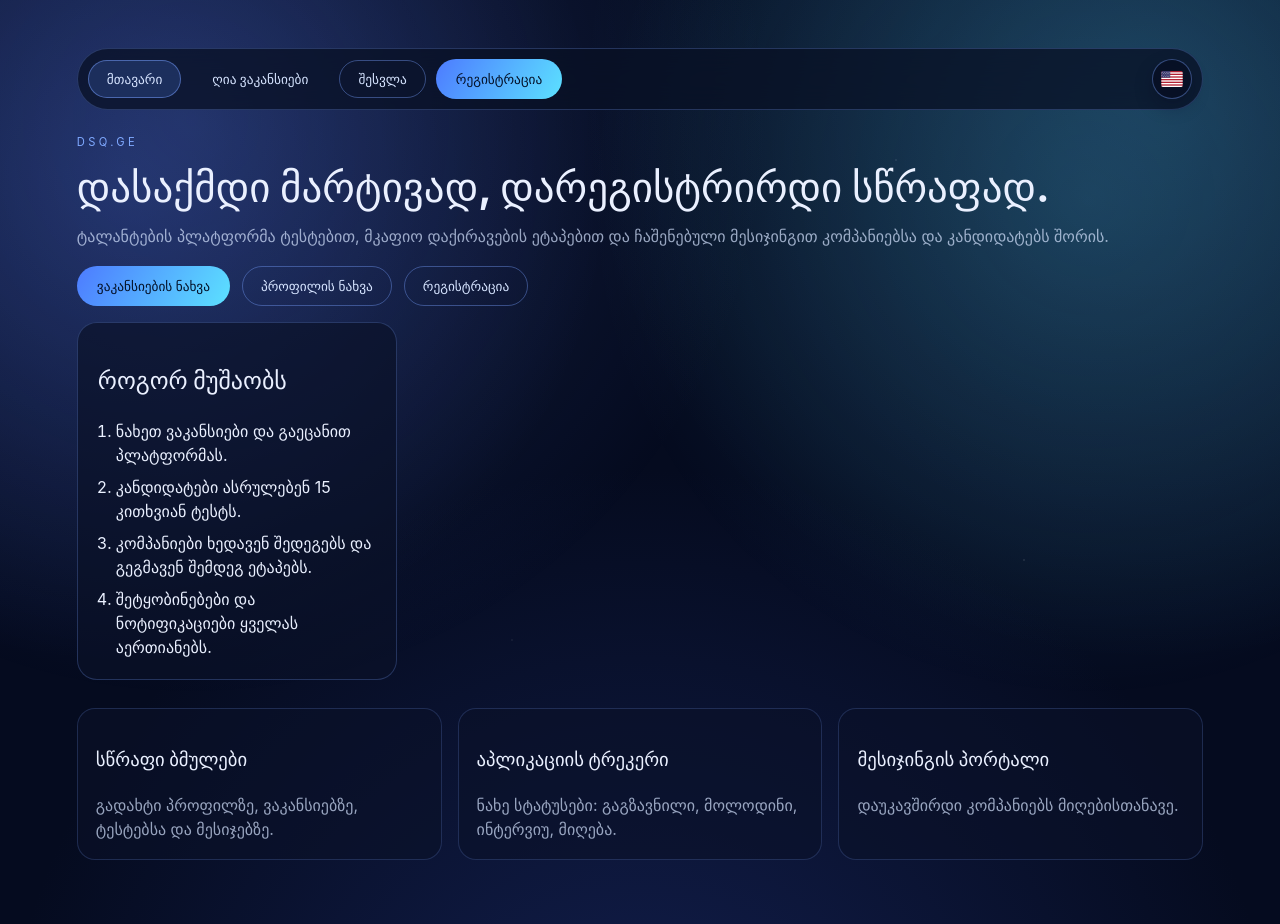
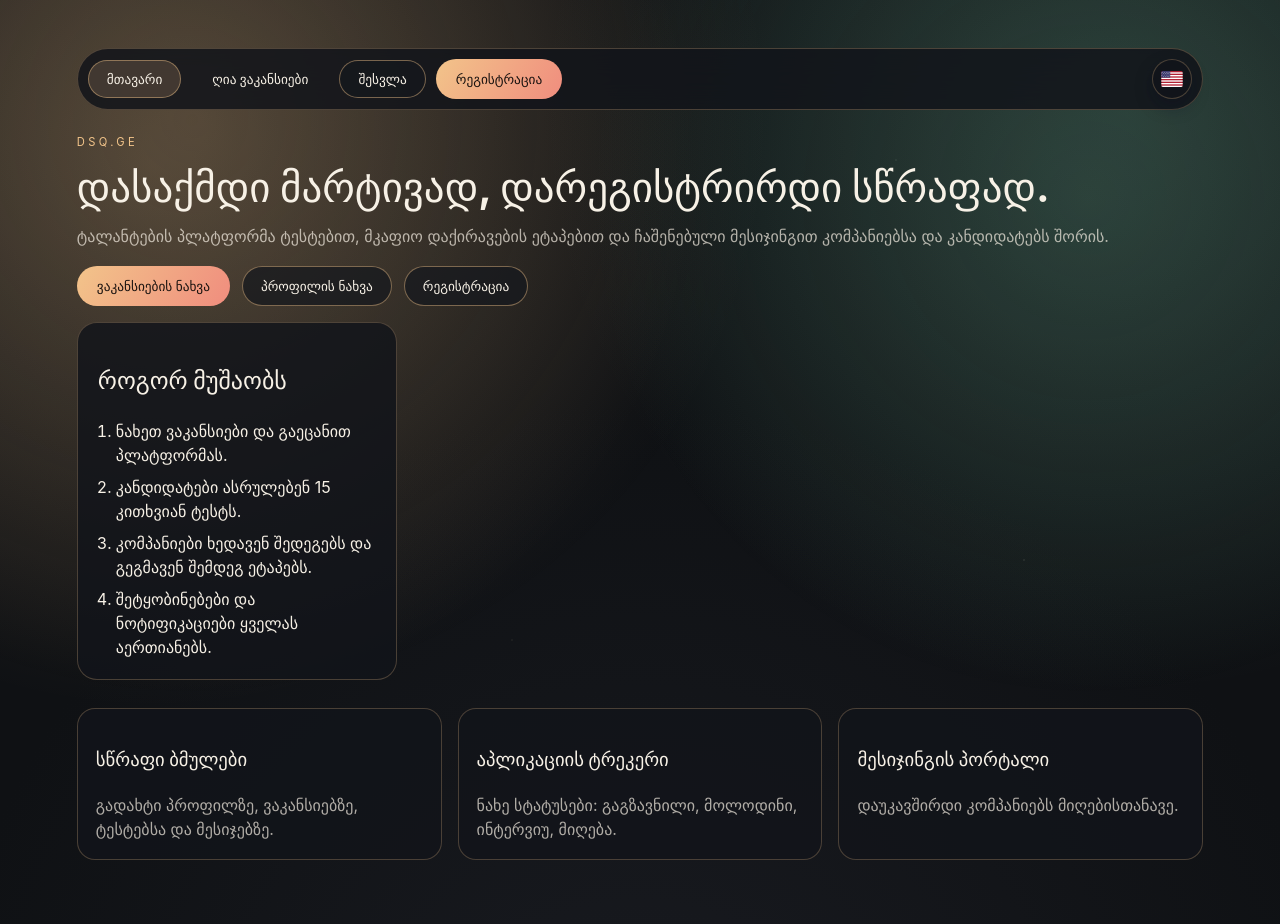
Before and after one commit to ShengeliaGI/dsq.ge, a React (Vite) app: page / in a window 1280 px wide. Built offline with nearby package versions, Linux system fonts and the light colour scheme; no server answers.

Commit message:
Update warm theme palette

```diff
--- a/src/App.css
+++ b/src/App.css
@@ -1526,6 +1526,274 @@ input::placeholder {
   gap: 12px;
 }
 
+/* Warm theme overrides */
+.top-nav,
+.nav-burger,
+.language-toggle,
+.auth-card,
+.metric-card,
+.admin-panel,
+.job-card,
+.empty-state,
+.company-panel,
+.result-card,
+.result-item,
+.result-details,
+.cv-hero-card,
+.cv-panel,
+.cv-section-card,
+.cv-list-card,
+.cv-card,
+.cv-details,
+.vacancy-filters,
+.manual-builder,
+.manual-card,
+.test-panel,
+.hero-card,
+.role-card,
+.feature-card,
+.profile-card,
+.notification-item,
+.option-item,
+.thread-list,
+.thread-card,
+.thread-panel,
+.message-list,
+.modal,
+.question-list li,
+.answer-option,
+.file-drop,
+.file-button,
+.icon-button,
+.cv-tag,
+.cv-avatar-circle {
+  background: var(--bg-1);
+  border-color: var(--border-1);
+}
+
+.nav-brand,
+.nav-button,
+.nav-role,
+.job-card,
+.file-drop-title,
+.thread-card h4,
+.profile-page,
+.profile-page .muted,
+.profile-page p,
+.profile-page h1,
+.profile-page h2,
+.profile-page h3,
+.profile-page h4,
+.profile-page h5,
+.profile-page h6,
+.profile-page span,
+.profile-page strong,
+.profile-page li,
+.profile-page label {
+  color: var(--text-strong);
+}
+
+.nav-burger span {
+  background: var(--text-strong);
+}
+
+.nav-button.active {
+  background: rgba(242, 196, 138, 0.18);
+  border-color: var(--border-2);
+}
+
+.app-shell::before {
+  background: radial-gradient(circle at 15% 15%, rgba(242, 196, 138, 0.18), transparent 45%),
+    radial-gradient(circle at 85% 25%, rgba(123, 197, 164, 0.16), transparent 40%);
+}
+
+.auth-card {
+  background: var(--bg-1);
+  border-color: var(--border-1);
+  box-shadow: 0 20px 60px rgba(8, 9, 12, 0.55);
+}
+
+.auth-card::after {
+  background: radial-gradient(circle, rgba(242, 196, 138, 0.25), transparent 70%);
+}
+
+.eyebrow,
+.cta,
+.link {
+  color: var(--accent-1);
+}
+
+.muted,
+.meta,
+.job-description,
+.file-name,
+.cv-tips,
+.file-drop-sub,
+.helper,
+.nav-role,
+.thread-card p,
+.message-bubble span,
+.cv-list-card p,
+.result-answer-missing,
+.file-name {
+  color: var(--text-muted);
+}
+
+label {
+  color: var(--text-muted);
+}
+
+input,
+select,
+textarea,
+.message-composer input {
+  background: var(--bg-3);
+  border-color: var(--border-1);
+  color: var(--text-strong);
+}
+
+input::placeholder {
+  color: var(--text-soft);
+}
+
+.primary {
+  background: linear-gradient(120deg, #f2c48a, #f08d7e);
+  color: #1a1310;
+}
+
+.primary:hover {
+  box-shadow: 0 12px 25px rgba(242, 196, 138, 0.35);
+}
+
+.ghost,
+.chip,
+.filter-chip,
+.file-button,
+.icon-button,
+.cv-tag {
+  border-color: var(--border-2);
+  color: var(--text-strong);
+  background: var(--bg-2);
+}
+
+.filter-chip:hover,
+.chip:hover {
+  border-color: rgba(248, 210, 162, 0.7);
+}
+
+.filter-chip-active,
+.chip-active {
+  border-color: var(--border-3);
+  box-shadow: 0 8px 18px rgba(214, 152, 112, 0.25);
+}
+
+.job-card::after {
+  background: linear-gradient(120deg, rgba(242, 196, 138, 0.08), transparent 55%);
+}
+
+.status-chip {
+  background: rgba(123, 197, 164, 0.18);
+  color: #c9f1da;
+}
+
+.status-chip.waiting,
+.status-chip.pending {
+  background: rgba(242, 196, 138, 0.2);
+  color: #f5d7b2;
+}
+
+.status-chip.warning,
+.status-chip.submitted {
+  background: rgba(233, 158, 116, 0.2);
+  color: #f2c1a2;
+}
+
+.status-chip.interview,
+.status-chip.accepted {
+  background: rgba(123, 197, 164, 0.22);
+  color: #c9f1da;
+}
+
+.status-chip.rejected {
+  background: rgba(255, 137, 150, 0.2);
+  color: #ffd0d7;
+}
+
+.danger {
+  border-color: rgba(255, 140, 150, 0.45);
+  color: #ffd0d7;
+  background: rgba(40, 16, 18, 0.72);
+}
+
+.danger:hover {
+  border-color: rgba(255, 160, 170, 0.85);
+}
+
+.result-score,
+.timer,
+.cv-step span,
+.role-card.active {
+  background: rgba(242, 196, 138, 0.2);
+  color: #f2e6d4;
+}
+
+.result-score-low {
+  background: rgba(255, 137, 150, 0.2);
+  color: #ffd0d7;
+  border-color: rgba(255, 137, 150, 0.5);
+}
+
+.message-bubble {
+  background: rgba(242, 196, 138, 0.12);
+  box-shadow: 0 10px 20px rgba(10, 10, 12, 0.2);
+}
+
+.message-bubble.company {
+  border-color: rgba(242, 196, 138, 0.4);
+  background: rgba(242, 196, 138, 0.18);
+}
+
+.message-bubble.applicant {
+  border-color: rgba(123, 197, 164, 0.45);
+  background: rgba(123, 197, 164, 0.2);
+}
+
+.message-composer input:focus {
+  border-color: var(--border-3);
+  box-shadow: 0 0 0 3px rgba(242, 196, 138, 0.22);
+}
+
+.thread-card.active {
+  border-color: var(--border-3);
+  background: linear-gradient(135deg, rgba(242, 196, 138, 0.22), rgba(123, 197, 164, 0.12));
+  box-shadow: 0 16px 30px rgba(20, 18, 16, 0.3);
+}
+
+.thread-card:hover {
+  border-color: var(--border-2);
+  box-shadow: 0 10px 22px rgba(20, 18, 16, 0.25);
+}
+
+.thread-list::-webkit-scrollbar-track,
+.message-list::-webkit-scrollbar-track {
+  background: rgba(18, 20, 26, 0.6);
+}
+
+.thread-list::-webkit-scrollbar-thumb,
+.message-list::-webkit-scrollbar-thumb {
+  background: linear-gradient(120deg, rgba(242, 196, 138, 0.6), rgba(233, 158, 116, 0.6));
+  border: 2px solid rgba(18, 20, 26, 0.6);
+}
+
+.nav-badge {
+  background: rgba(255, 140, 150, 0.85);
+  color: #1b1310;
+}
+
+.modal-backdrop {
+  background: rgba(12, 12, 14, 0.72);
+}
+
 @media (max-width: 900px) {
   .app-shell {
     padding: 32px clamp(16px, 4vw, 36px) 48px;
--- a/src/index.css
+++ b/src/index.css
@@ -2,12 +2,27 @@
   font-family: 'Inter', 'Segoe UI', system-ui, sans-serif;
   line-height: 1.5;
   font-weight: 400;
-  color: #eaf0ff;
-  background-color: #050b1f;
+  color: #f7f1e6;
+  background-color: #0f1114;
   font-synthesis: none;
   text-rendering: optimizeLegibility;
   -webkit-font-smoothing: antialiased;
   -moz-osx-font-smoothing: grayscale;
+  --bg-0: #0f1114;
+  --bg-1: rgba(18, 20, 26, 0.85);
+  --bg-2: rgba(22, 24, 30, 0.75);
+  --bg-3: rgba(16, 18, 24, 0.6);
+  --bg-4: rgba(24, 26, 32, 0.9);
+  --border-1: rgba(242, 196, 138, 0.25);
+  --border-2: rgba(242, 196, 138, 0.45);
+  --border-3: rgba(242, 196, 138, 0.65);
+  --accent-1: #f2c48a;
+  --accent-2: #e9a16f;
+  --accent-3: #7bc5a4;
+  --text-strong: #f7f1e6;
+  --text: rgba(245, 238, 226, 0.9);
+  --text-muted: rgba(245, 238, 226, 0.7);
+  --text-soft: rgba(245, 238, 226, 0.55);
 }
 
 * {
@@ -18,15 +33,15 @@ body {
   margin: 0;
   min-width: 320px;
   min-height: 100vh;
-  background: radial-gradient(circle at 10% 20%, rgba(84, 122, 255, 0.25), transparent 35%),
-    radial-gradient(circle at 90% 10%, rgba(80, 200, 255, 0.2), transparent 40%),
-    radial-gradient(circle at 50% 120%, rgba(22, 36, 90, 0.8), transparent 50%),
-    #050b1f;
+  background: radial-gradient(circle at 12% 18%, rgba(242, 196, 138, 0.18), transparent 40%),
+    radial-gradient(circle at 88% 12%, rgba(123, 197, 164, 0.16), transparent 42%),
+    radial-gradient(circle at 50% 120%, rgba(26, 28, 34, 0.9), transparent 55%),
+    var(--bg-0);
 }
 
 * {
   scrollbar-width: thin;
-  scrollbar-color: rgba(120, 160, 255, 0.6) rgba(6, 12, 30, 0.9);
+  scrollbar-color: rgba(242, 196, 138, 0.7) rgba(16, 18, 24, 0.95);
 }
 
 *::-webkit-scrollbar {
@@ -35,18 +50,18 @@ body {
 }
 
 *::-webkit-scrollbar-track {
-  background: rgba(6, 12, 30, 0.9);
+  background: rgba(16, 18, 24, 0.95);
   border-radius: 999px;
 }
 
 *::-webkit-scrollbar-thumb {
-  background: linear-gradient(180deg, rgba(120, 160, 255, 0.9), rgba(90, 200, 255, 0.8));
+  background: linear-gradient(180deg, rgba(242, 196, 138, 0.95), rgba(233, 158, 116, 0.85));
   border-radius: 999px;
-  border: 2px solid rgba(6, 12, 30, 0.9);
+  border: 2px solid rgba(16, 18, 24, 0.95);
 }
 
 *::-webkit-scrollbar-thumb:hover {
-  background: linear-gradient(180deg, rgba(150, 190, 255, 1), rgba(110, 220, 255, 0.95));
+  background: linear-gradient(180deg, rgba(248, 210, 162, 1), rgba(242, 180, 130, 0.98));
 }
 
 body::before {
@@ -54,11 +69,11 @@ body::before {
   position: fixed;
   inset: 0;
   pointer-events: none;
-  background-image: radial-gradient(1px 1px at 20% 30%, rgba(255, 255, 255, 0.6), transparent),
-    radial-gradient(1px 1px at 70% 20%, rgba(255, 255, 255, 0.4), transparent),
-    radial-gradient(1px 1px at 40% 80%, rgba(255, 255, 255, 0.3), transparent),
-    radial-gradient(1px 1px at 80% 70%, rgba(255, 255, 255, 0.5), transparent);
-  opacity: 0.6;
+  background-image: radial-gradient(1px 1px at 20% 30%, rgba(248, 237, 220, 0.55), transparent),
+    radial-gradient(1px 1px at 70% 20%, rgba(248, 237, 220, 0.35), transparent),
+    radial-gradient(1px 1px at 40% 80%, rgba(248, 237, 220, 0.28), transparent),
+    radial-gradient(1px 1px at 80% 70%, rgba(248, 237, 220, 0.45), transparent);
+  opacity: 0.55;
   z-index: 0;
 }
 
```
